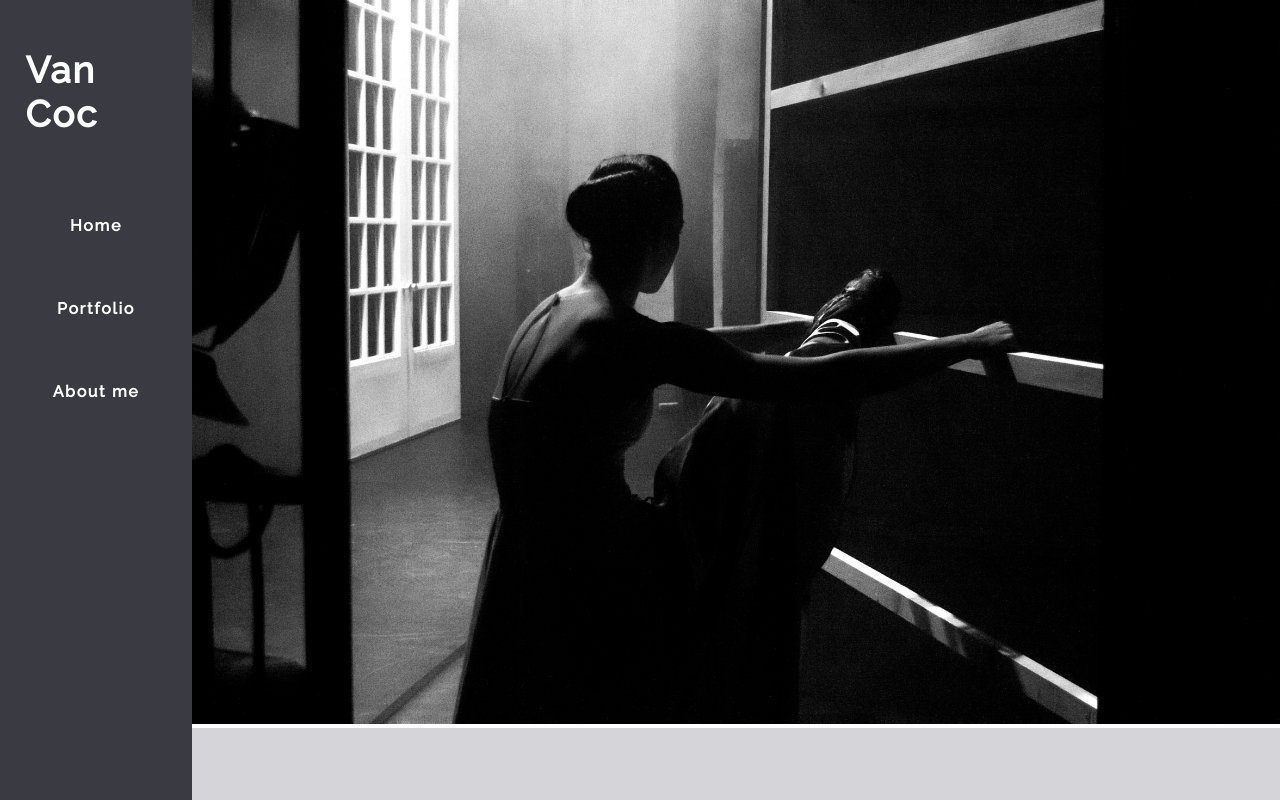
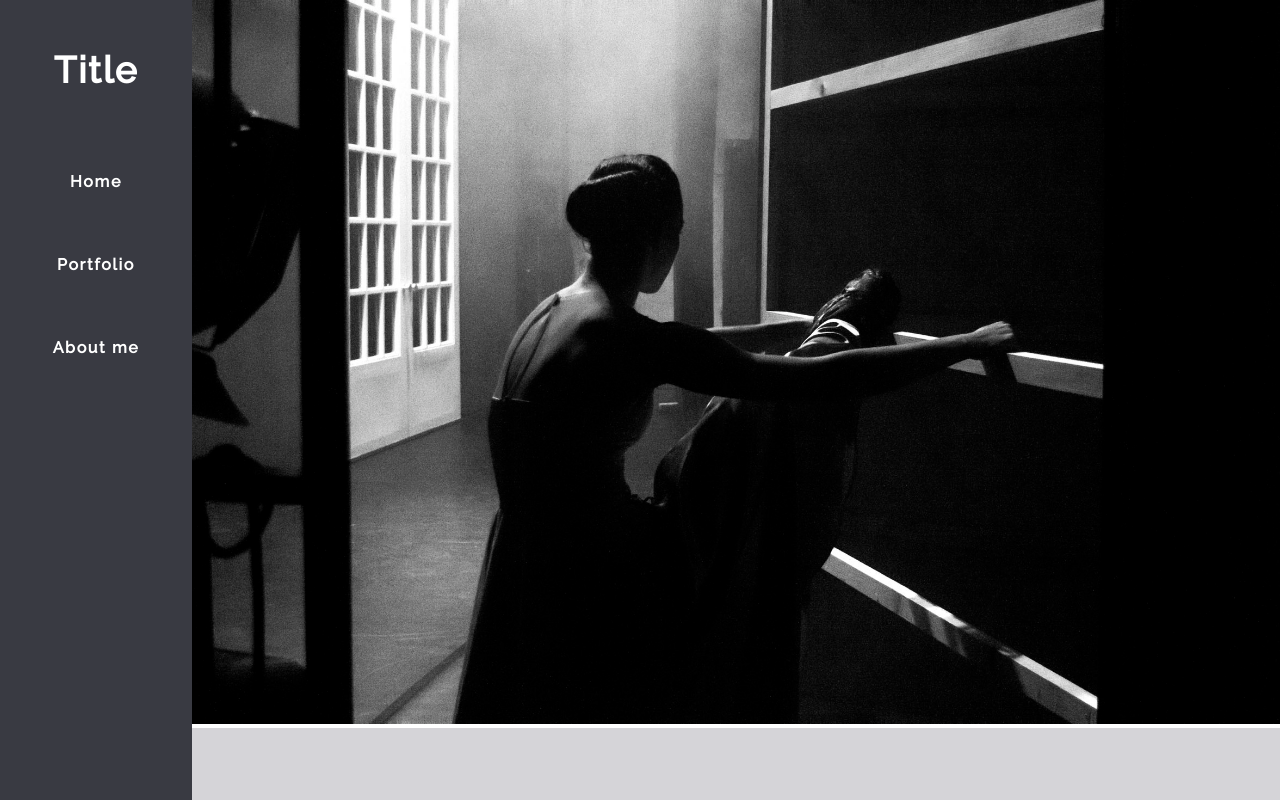
Before and after one commit to gaKoltai/photoPortfolio, a React (Create React App) app: page / in a window 1280 px wide. Shown: the top 800 px of the page. Built offline with nearby package versions, Linux system fonts and the light colour scheme.

Commit message:
Added placeholder title

```diff
--- a/src/components/navigation/NavTitle.tsx
+++ b/src/components/navigation/NavTitle.tsx
@@ -11,7 +11,7 @@ const StyledNavTitle = styled.h1`
 interface Props {}
 
 const NavTitle = (props: Props) => {
-    return <StyledNavTitle>Van Coc</StyledNavTitle>;
+    return <StyledNavTitle>Title</StyledNavTitle>;
 };
 
 export default NavTitle;
```
